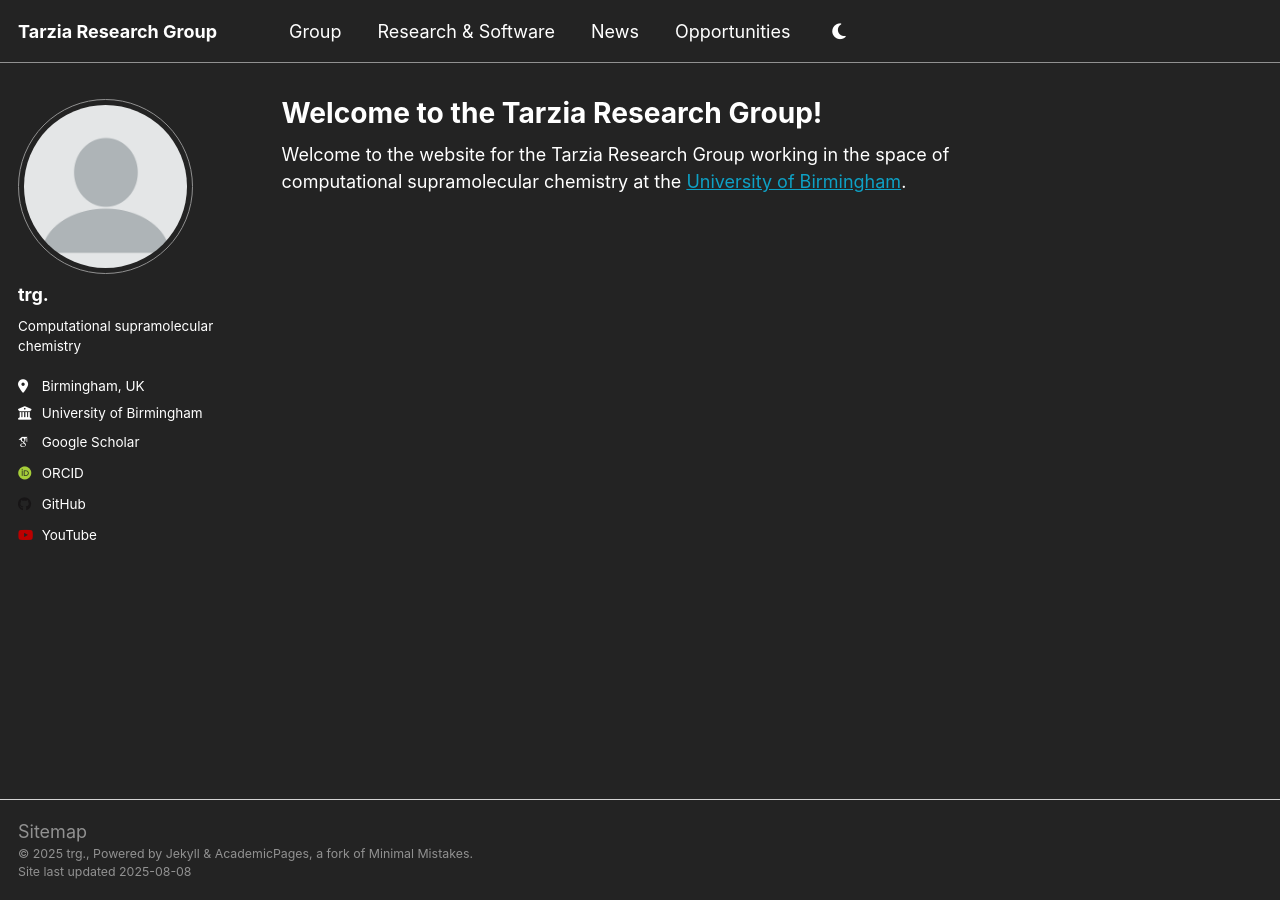
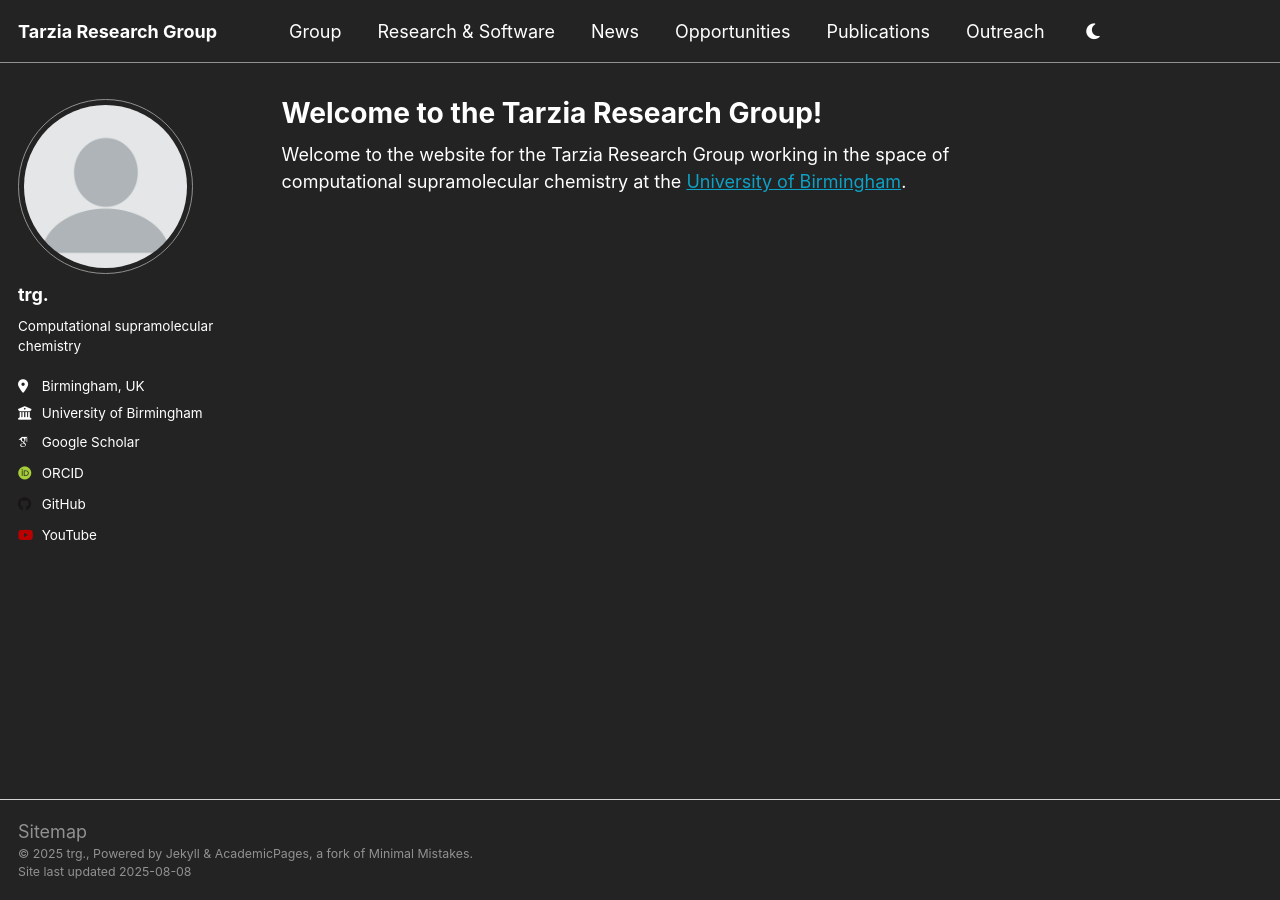
Before and after one commit to TarziaResearchGroup/TarziaResearchGroup.github.io, a Jekyll site: the page built from _pages/about.md, in a window 1280 px wide. Built offline with Jekyll 4.4.1, drawn with Linux system fonts in a browser that asks for light colours; some web fonts are replaced; a script that is not in the unit is left out.

Commit message:
Update navigation.yml

```diff
--- a/_data/navigation.yml
+++ b/_data/navigation.yml
@@ -19,3 +19,9 @@ main:
 
   - title: "Opportunities"
     url: /ops/
+
+  - title: "Publications"
+    url: /publications/
+
+  - title: "Outreach"
+    url: /outreach/
```
